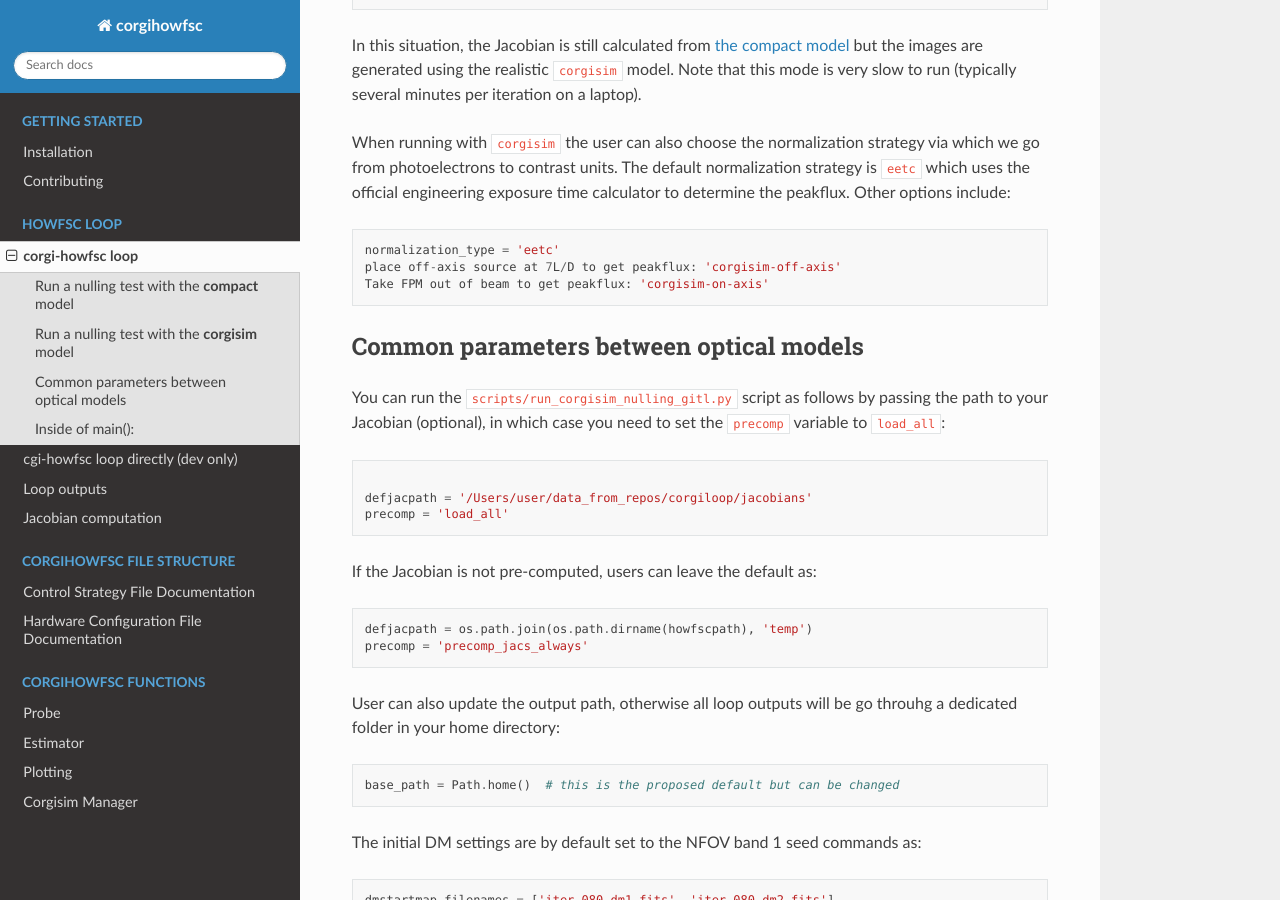
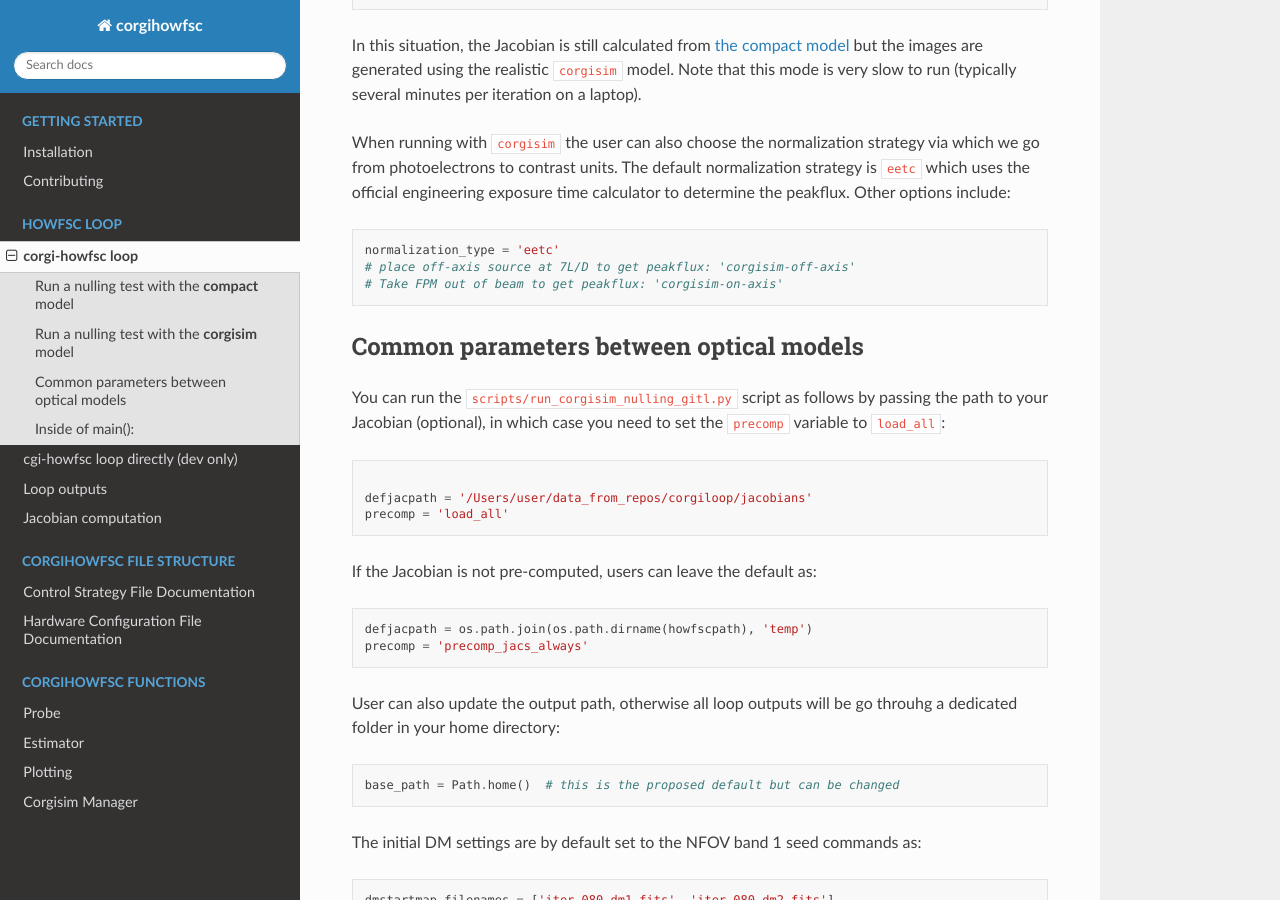
Before and after one commit to roman-corgi/corgihowfsc, a Sphinx documentation site: the page built from docs/source/gitl_corgi_howfsc.md, in a window 1280 px wide and 900 px high, scrolled down 1331 px. Built offline with Sphinx 7.4.7 and the Read the Docs theme 3.1.0, drawn with Linux system fonts in a browser that asks for light colours.

````diff
--- a/docs/source/gitl_corgi_howfsc.md
+++ b/docs/source/gitl_corgi_howfsc.md
@@ -50,8 +50,8 @@ using the realistic `corgisim` model.  Note that this mode is very slow to run
 When running with `corgisim` the user can also choose the normalization strategy via which we go from photoelectrons to contrast units. The default normalization strategy is `eetc` which uses the official engineering exposure time calculator to determine the peakflux. Other options include:
 ```python
 normalization_type = 'eetc'
-place off-axis source at 7L/D to get peakflux: 'corgisim-off-axis'
-Take FPM out of beam to get peakflux: 'corgisim-on-axis'
+# place off-axis source at 7L/D to get peakflux: 'corgisim-off-axis'
+# Take FPM out of beam to get peakflux: 'corgisim-on-axis'
 ```
 
 ## Common parameters between optical models
@@ -113,6 +113,7 @@ hconf['star']['stellar_type'] = 'G05'
 6. Define the `esitmator`
 7. Define the `probes` class
 8. Define `imager` class
+
 **Note** any `proper` keyword can be passed through `corgi_overrides` as long as the key used in `corgi_overrides` is the same as the key for the relevant `proper_keyword`.
 
 If user would like to compare the output with the compact model, the recommended method is to
````
